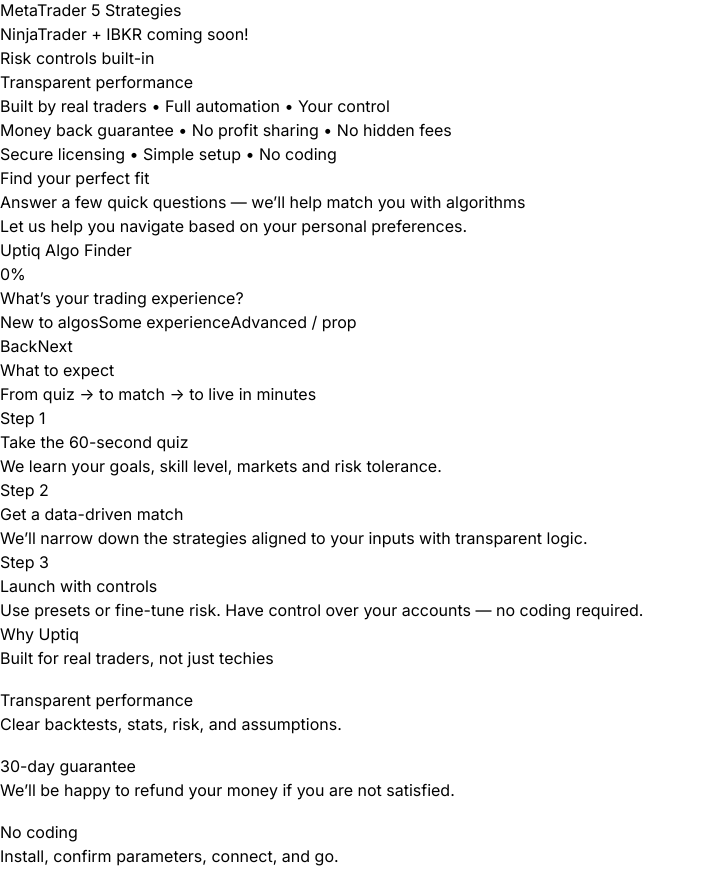
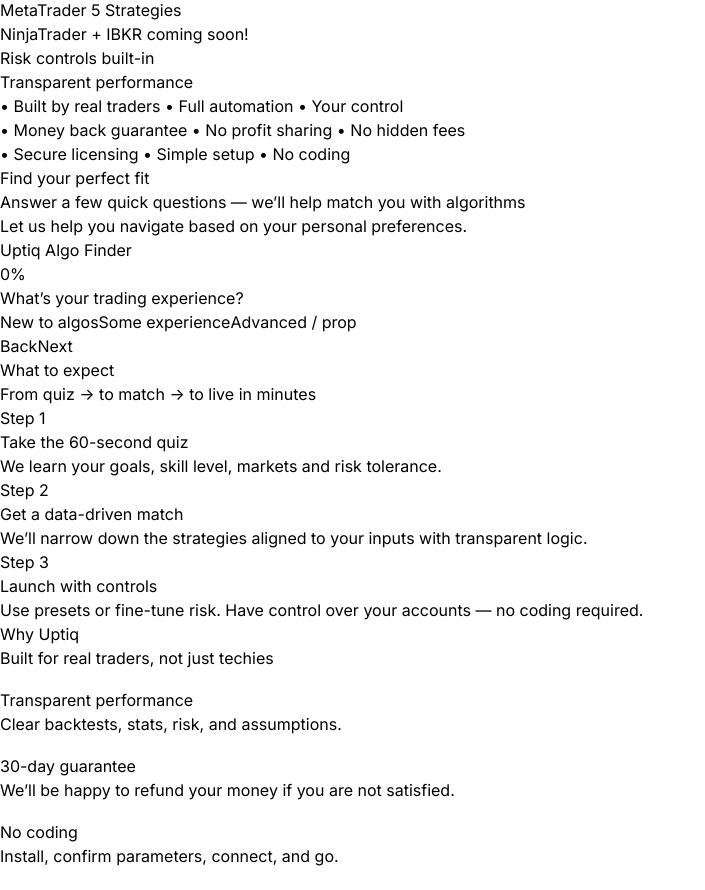
Before and after one commit to 1shahraz1/uptiq-finder-clean, a React (Vite) app: page / in a window 1280 px wide. Shown: the part 1193-2083 px from the top of the page, without its empty margins (0-705 px from the left). Built offline with nearby package versions, Linux system fonts and the light colour scheme.

Commit message:
Update App.jsx

```diff
--- a/src/App.jsx
+++ b/src/App.jsx
@@ -93,9 +93,9 @@
   return (
     <div className="border-y border-slate-200 bg-white">
       <div className="max-w-6xl mx-auto px-4 py-4 text-xs md:text-sm text-slate-600 flex flex-wrap items-center gap-4 justify-between">
-        <div>Built by real traders • Full automation • Your control</div>
-        <div>Money back guarantee • No profit sharing • No hidden fees</div>
-        <div>Secure licensing • Simple setup • No coding</div>
+        <div>• Built by real traders • Full automation • Your control</div>
+        <div>• Money back guarantee • No profit sharing • No hidden fees</div>
+        <div>• Secure licensing • Simple setup • No coding</div>
       </div>
     </div>
   );
```
